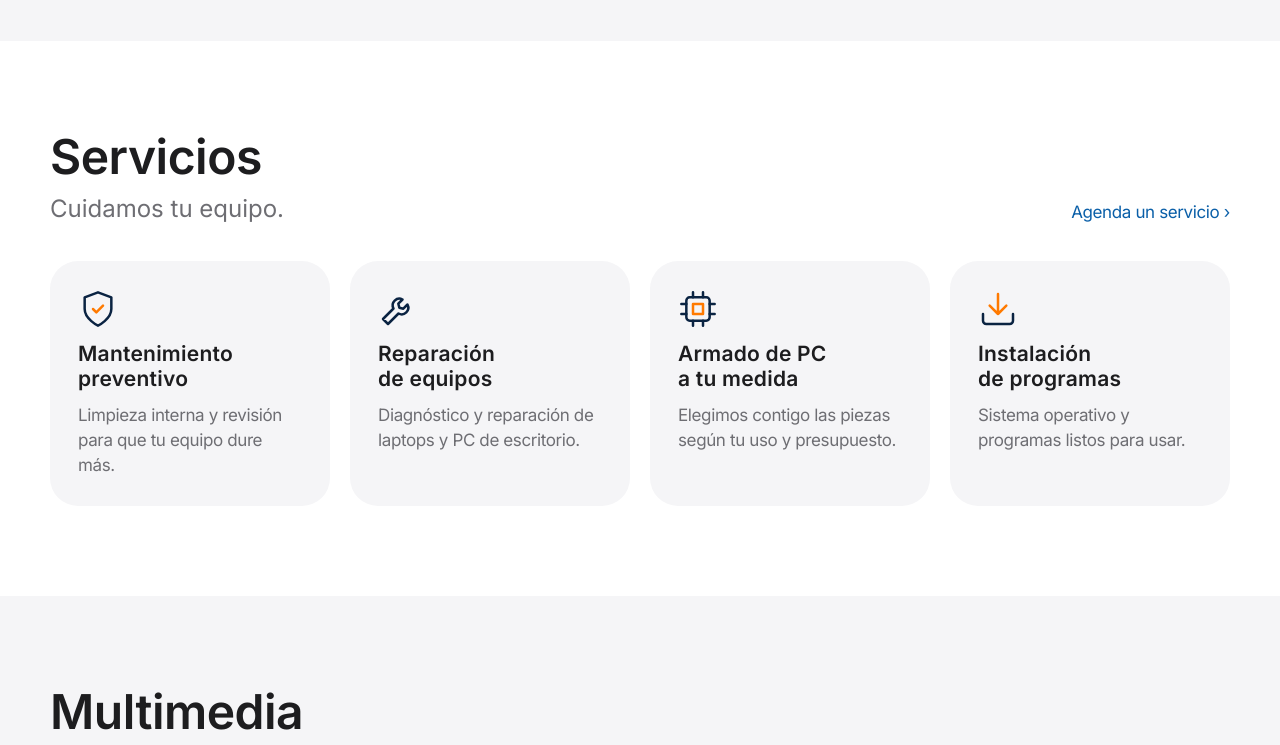
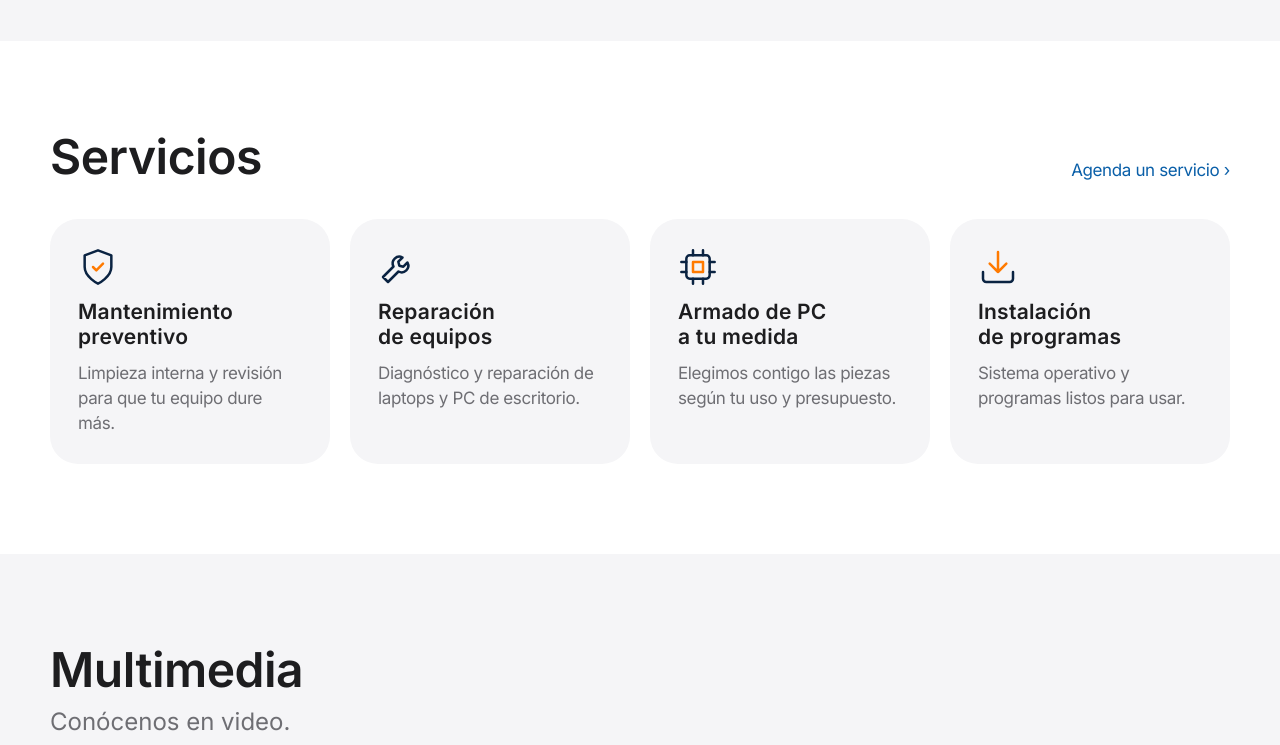
Before and after one commit to doradodevx/mi-pc-virtual, a plain HTML site: page index.html in a window 1280 px wide. Shown: the part 3860-4605 px from the top of the page. Drawn offline with Linux system fonts and the light colour scheme.

Commit message:
Quitar el subtítulo de servicios
Co-Authored-By: Claude Opus 5.5 <noreply@anthropic.com>

```diff
--- a/index.html
+++ b/index.html
@@ -355,7 +355,7 @@ footer.band { padding-block: 40px 56px; background: var(--mist); }
   <section id="servicios" class="band" aria-labelledby="t-servicios">
     <div class="wide">
       <div class="band-head">
-        <div><h2 id="t-servicios" class="heading">Servicios</h2><p class="sub" style="margin-top:10px">Cuidamos tu equipo.</p></div>
+        <div><h2 id="t-servicios" class="heading">Servicios</h2></div>
         <a class="more ask" href="#contacto" data-topic="Mantenimiento o reparación">Agenda un servicio</a>
       </div>
       <div class="cards cards-4">
```
